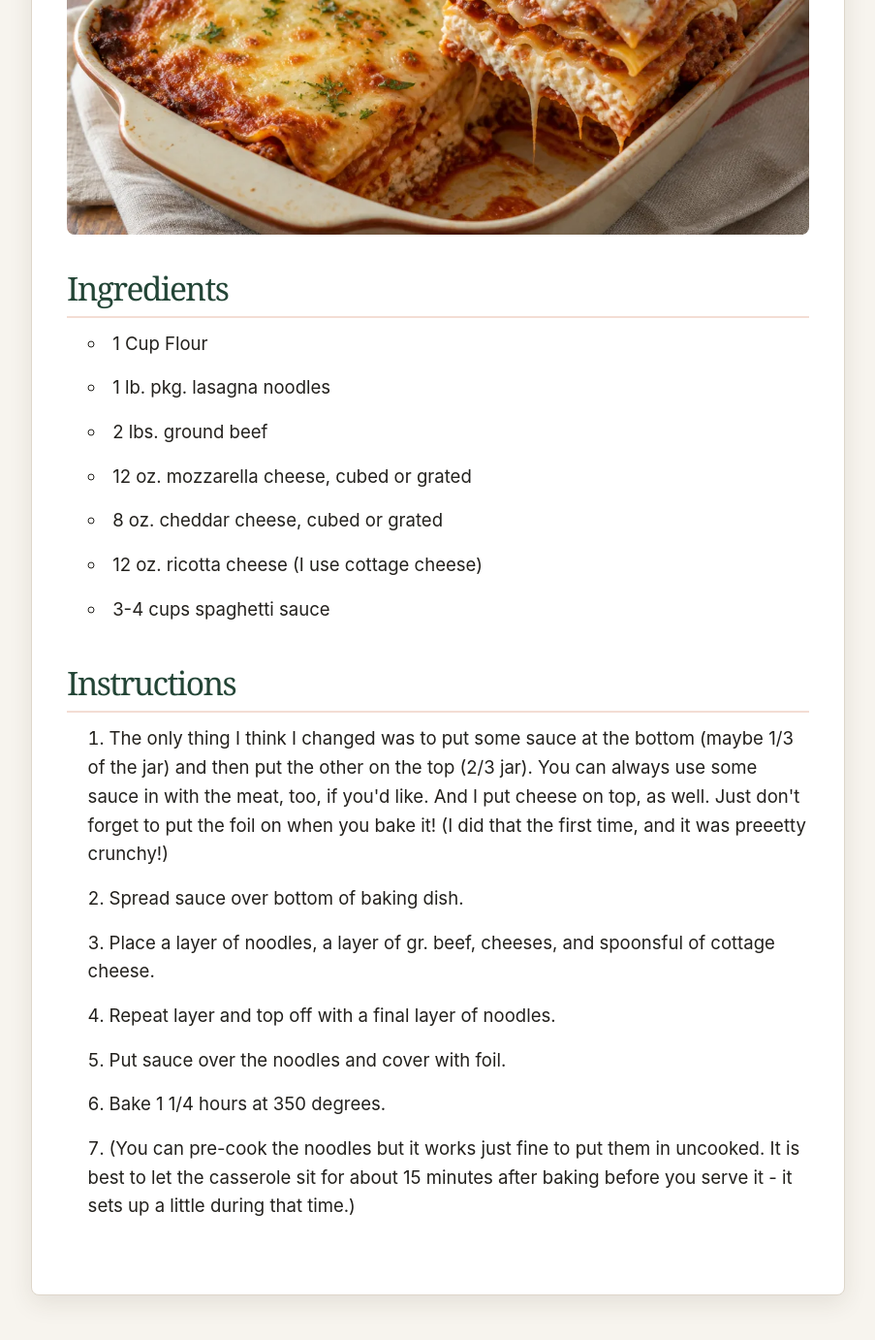
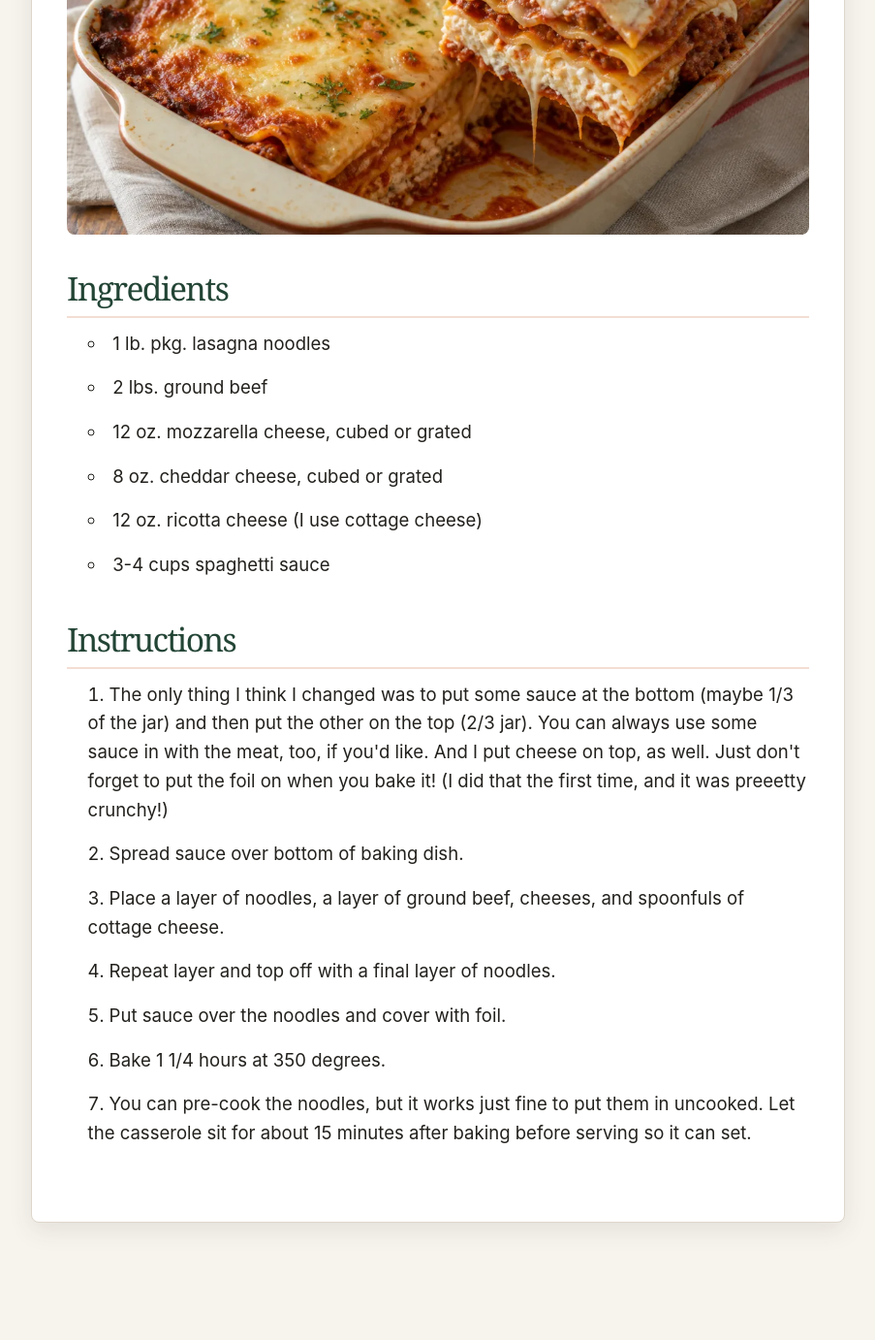
Before and after one commit to blackary/recipes, a Jekyll site: the page built from _recipes/barb-mann-s-lasagna.md, in a window 1280 px wide and 1400 px high, scrolled down 576 px. Shown: the top 1382 px of the window at 97% size, without its empty margins (188-1091 px from the left). Built offline with Jekyll 4.4.1, drawn with Linux system fonts in a browser that asks for light colours; a script that is not in the unit is left out; comment, search, counter and statistics services are not loaded; after the commit the page ends 1901 px from its top, so only the background shows below that.

Commit message:
Fix recipe transcription errors

```diff
--- a/_recipes/barb-mann-s-lasagna.md
+++ b/_recipes/barb-mann-s-lasagna.md
@@ -3,7 +3,6 @@ layout: recipe
 title: "Barb Mann's Lasagna"
 photo: assets/images/recipes/barb-mann-lasagna.webp
 ingredients:
-  - "1 Cup Flour"
   - "1 lb. pkg. lasagna noodles"
   - "2 lbs. ground beef"
   - "12 oz. mozzarella cheese, cubed or grated"
@@ -12,11 +11,11 @@ ingredients:
   - "3-4 cups spaghetti sauce"
 instructions:
   - "The only thing I think I changed was to put some sauce at the bottom (maybe 1/3 of the jar) and then put the other on the top (2/3 jar). You can always use some sauce in with the meat, too, if you'd like. And I put cheese on top, as well. Just don't forget to put the foil on when you bake it! (I did that the first time, and it was preeetty crunchy!)"
-  - "Spread sauce over bottom of baking dish.  "
-  - "Place a layer of noodles, a layer of gr. beef, cheeses, and spoonsful of cottage cheese.  "
-  - "Repeat layer and top off with a final layer of noodles.  "
-  - "Put sauce over the noodles and cover with foil.   "
+  - "Spread sauce over bottom of baking dish."
+  - "Place a layer of noodles, a layer of ground beef, cheeses, and spoonfuls of cottage cheese."
+  - "Repeat layer and top off with a final layer of noodles."
+  - "Put sauce over the noodles and cover with foil."
   - "Bake 1 1/4 hours at 350 degrees."
-  - "(You can pre-cook the noodles but it works just fine to put them in uncooked.  It is best to let the casserole sit for about 15 minutes after baking before you serve it - it sets up a little during that time.)"
+  - "You can pre-cook the noodles, but it works just fine to put them in uncooked. Let the casserole sit for about 15 minutes after baking before serving so it can set."
 servings: None
 ---
```
